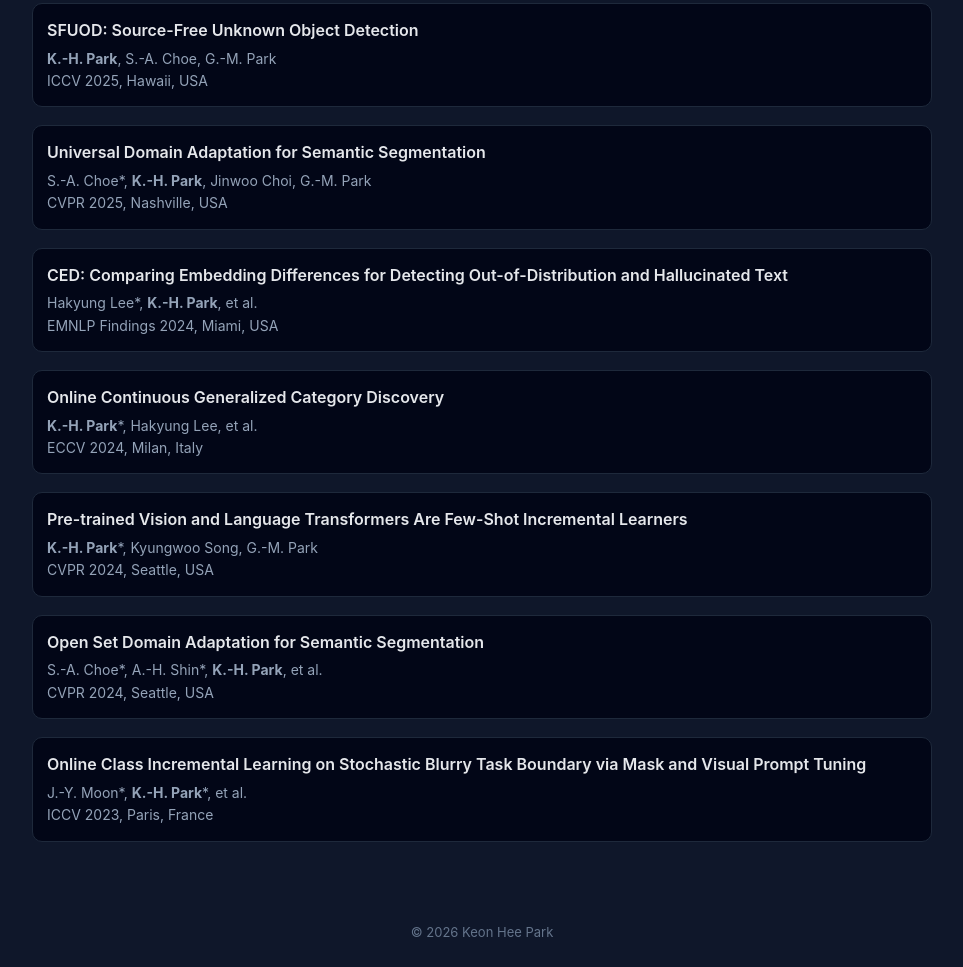
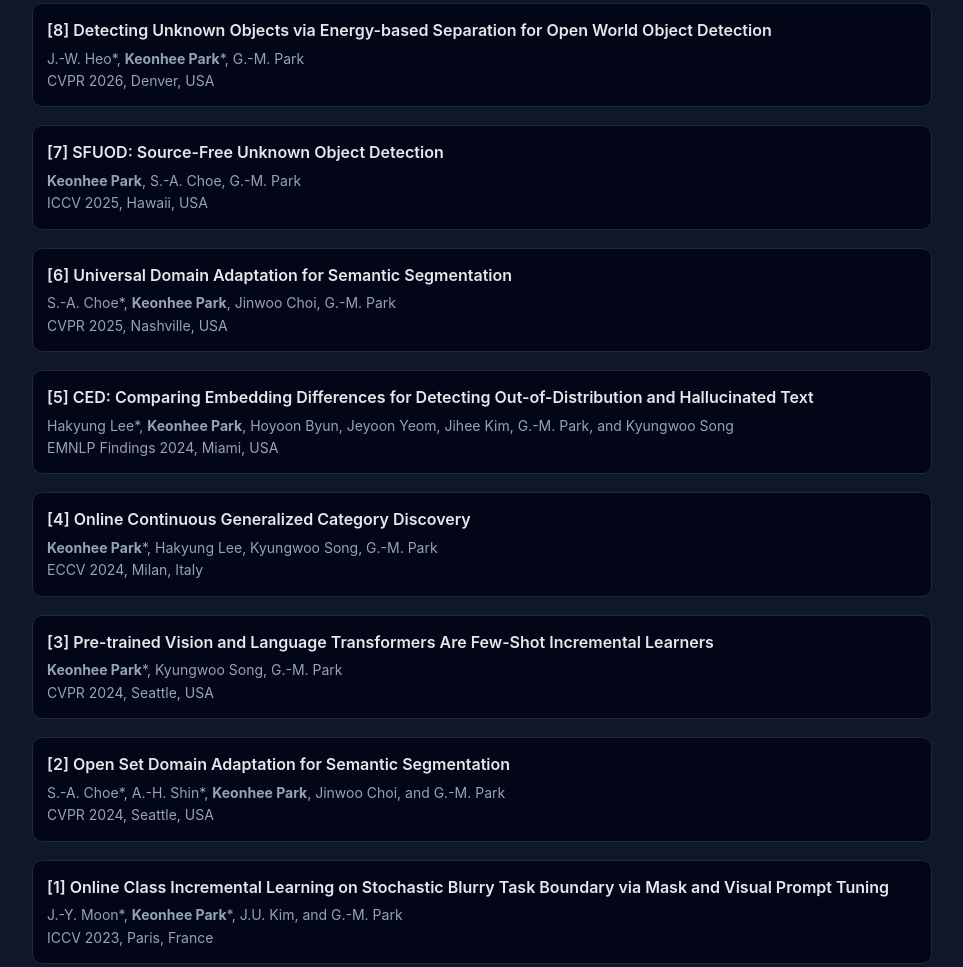
Before and after one commit to pgh2874/pgh2874.github.io, a plain HTML site: page index.html in a window 1280 px wide. Shown: the part 547-1514 px from the top of the page, without its empty margins (158-1121 px from the left). Drawn offline with Linux system fonts and the light colour scheme.

Commit message:
Update index.html

```diff
--- a/index.html
+++ b/index.html
@@ -138,72 +138,83 @@
 
       <div class="pub">
         <div class="pub-title">
-          SFUOD: Source-Free Unknown Object Detection
+          [8] Detecting Unknown Objects via Energy-based Separation for Open World Object Detection
         </div>
         <div class="pub-meta">
-          <b>K.-H. Park</b>, S.-A. Choe, G.-M. Park <br>
+          J.-W. Heo*, <b>Keonhee Park</b>*, G.-M. Park <br>
+          CVPR 2026, Denver, USA
+        </div>
+      </div>
+
+      <div class="pub">
+        <div class="pub-title">
+          [7] SFUOD: Source-Free Unknown Object Detection
+        </div>
+        <div class="pub-meta">
+          <b>Keonhee Park</b>, S.-A. Choe, G.-M. Park <br>
           ICCV 2025, Hawaii, USA
         </div>
       </div>
 
       <div class="pub">
         <div class="pub-title">
-          Universal Domain Adaptation for Semantic Segmentation
+          [6] Universal Domain Adaptation for Semantic Segmentation
         </div>
         <div class="pub-meta">
-          S.-A. Choe*, <b>K.-H. Park</b>, Jinwoo Choi, G.-M. Park <br>
+          S.-A. Choe*, <b>Keonhee Park</b>, Jinwoo Choi, G.-M. Park <br>
           CVPR 2025, Nashville, USA
         </div>
       </div>
 
       <div class="pub">
         <div class="pub-title">
-          CED: Comparing Embedding Differences for Detecting Out-of-Distribution
+          [5] CED: Comparing Embedding Differences for Detecting Out-of-Distribution
           and Hallucinated Text
         </div>
         <div class="pub-meta">
-          Hakyung Lee*, <b>K.-H. Park</b>, et al. <br>
+          Hakyung Lee*, <b>Keonhee Park</b>, Hoyoon Byun, Jeyoon Yeom, Jihee Kim, G.-M. Park,
+          and Kyungwoo Song <br>
           EMNLP Findings 2024, Miami, USA
         </div>
       </div>
 
       <div class="pub">
         <div class="pub-title">
-          Online Continuous Generalized Category Discovery
+          [4] Online Continuous Generalized Category Discovery
         </div>
         <div class="pub-meta">
-          <b>K.-H. Park</b>*, Hakyung Lee, et al. <br>
+          <b>Keonhee Park</b>*, Hakyung Lee, Kyungwoo Song, G.-M. Park <br>
           ECCV 2024, Milan, Italy
         </div>
       </div>
 
       <div class="pub">
         <div class="pub-title">
-          Pre-trained Vision and Language Transformers Are Few-Shot Incremental Learners
+          [3] Pre-trained Vision and Language Transformers Are Few-Shot Incremental Learners
         </div>
         <div class="pub-meta">
-          <b>K.-H. Park</b>*, Kyungwoo Song, G.-M. Park <br>
+          <b>Keonhee Park</b>*, Kyungwoo Song, G.-M. Park <br>
           CVPR 2024, Seattle, USA
         </div>
       </div>
 
       <div class="pub">
         <div class="pub-title">
-          Open Set Domain Adaptation for Semantic Segmentation
+          [2] Open Set Domain Adaptation for Semantic Segmentation
         </div>
         <div class="pub-meta">
-          S.-A. Choe*, A.-H. Shin*, <b>K.-H. Park</b>, et al. <br>
+          S.-A. Choe*, A.-H. Shin*, <b>Keonhee Park</b>, Jinwoo Choi, and G.-M. Park <br>
           CVPR 2024, Seattle, USA
         </div>
       </div>
 
       <div class="pub">
         <div class="pub-title">
-          Online Class Incremental Learning on Stochastic Blurry Task Boundary
+          [1] Online Class Incremental Learning on Stochastic Blurry Task Boundary
           via Mask and Visual Prompt Tuning
         </div>
         <div class="pub-meta">
-          J.-Y. Moon*, <b>K.-H. Park</b>*, et al. <br>
+          J.-Y. Moon*, <b>Keonhee Park</b>*, J.U. Kim, and G.-M. Park <br>
           ICCV 2023, Paris, France
         </div>
       </div>
```
